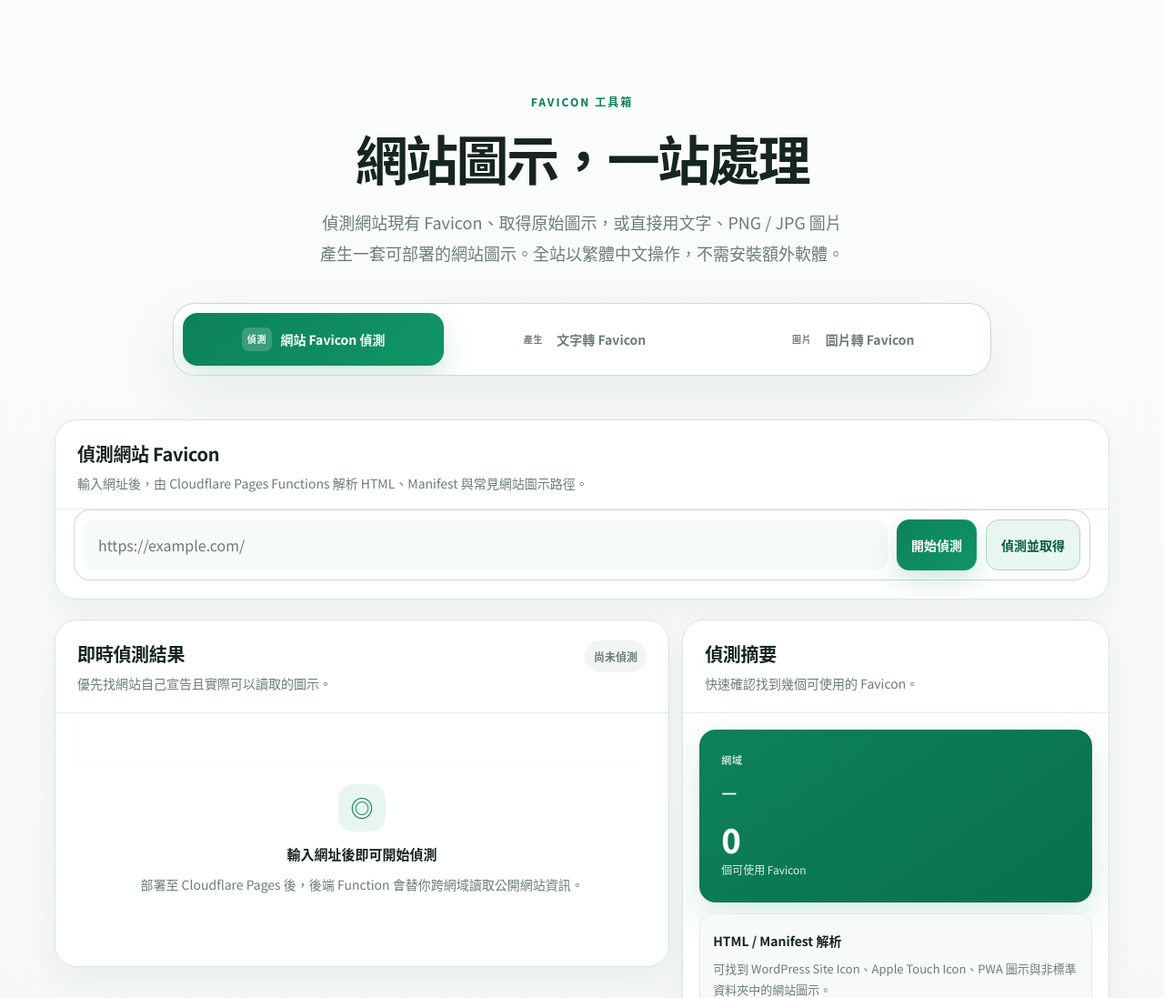
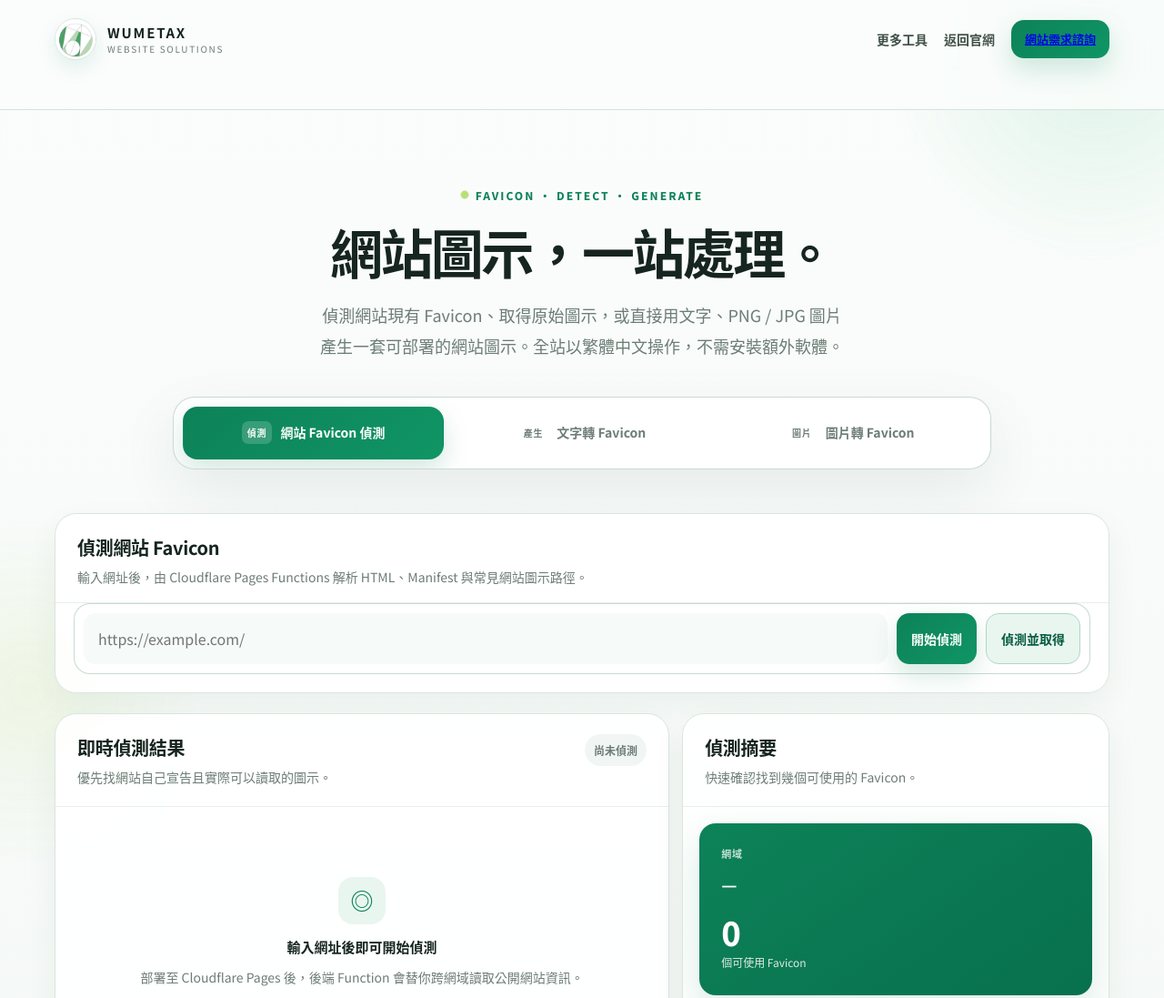
Before and after one commit to jimmy-is-me/favicon, a website: page index.html in a window 1280 px wide. Shown: the top 1097 px of the page at 91% size. Drawn offline with Linux system fonts and the light colour scheme.

Commit message:
Sync root compatibility page with WUMETAX visual refresh

```diff
--- a/index.html
+++ b/index.html
@@ -3,9 +3,10 @@
 <head>
   <meta charset="utf-8">
   <meta name="viewport" content="width=device-width, initial-scale=1">
-  <meta name="theme-color" content="#0f766e">
+  <meta name="theme-color" content="#0d8259">
   <meta name="description" content="繁體中文 Favicon 工具箱：偵測網站現有圖示，或將文字、PNG、JPG 圖片轉成 favicon.ico、PNG 與完整網站圖示包。">
   <title>Favicon 工具箱｜偵測、文字與圖片轉 Favicon</title>
+  <link rel="icon" href="/public/assets/images/wumetax-logo.webp" type="image/webp">
   <link rel="preconnect" href="https://fonts.googleapis.com">
   <link rel="preconnect" href="https://fonts.gstatic.com" crossorigin>
   <link href="https://fonts.googleapis.com/css2?family=Noto+Sans+TC:wght@400;500;600;700;800;900&display=swap" rel="stylesheet">
@@ -16,10 +17,31 @@
   <script src="/public/assets/js/image-to-favicon.js" defer></script>
 </head>
 <body>
-  <main class="shell">
-    <section class="hero toolbox-hero">
-      <div class="eyebrow">FAVICON 工具箱</div>
-      <h1>網站圖示，一站處理</h1>
+  <div class="ambient ambient-a" aria-hidden="true"></div>
+  <div class="ambient ambient-b" aria-hidden="true"></div>
+  <div class="ambient-grid" aria-hidden="true"></div>
+
+  <header class="site-header">
+    <div class="shell header-inner">
+      <a class="brand" href="https://wumetax.com/" target="_blank" rel="noopener" aria-label="WUMETAX 官方網站">
+        <img class="brand-logo" src="/public/assets/images/wumetax-logo.webp" alt="WUMETAX Logo">
+        <span class="brand-copy">
+          <strong>WUMETAX</strong>
+          <small>WEBSITE SOLUTIONS</small>
+        </span>
+      </a>
+      <nav class="header-actions" aria-label="主要導覽">
+        <a class="text-link" href="https://wumetax.com/lab/" target="_blank" rel="noopener">更多工具</a>
+        <a class="text-link" href="https://wumetax.com/" target="_blank" rel="noopener">返回官網</a>
+        <a class="button button-small" href="https://wumetax.com/contact/" target="_blank" rel="noopener">網站需求諮詢</a>
+      </nav>
+    </div>
+  </header>
+
+  <main class="shell main-shell">
+    <section class="hero toolbox-hero reveal is-visible">
+      <div class="eyebrow"><span class="pulse"></span> FAVICON · DETECT · GENERATE</div>
+      <h1>網站圖示，一站處理。</h1>
       <p class="hero-copy">
         偵測網站現有 Favicon、取得原始圖示，或直接用文字、PNG / JPG 圖片產生一套可部署的網站圖示。全站以繁體中文操作，不需安裝額外軟體。
       </p>
@@ -572,10 +594,25 @@
       </div>
     </section>
 
-    <footer>
-      Favicon 工具箱 · 繁體中文 · Cloudflare Pages Functions
-    </footer>
   </main>
+
+  <footer class="site-footer">
+    <div class="shell footer-inner">
+      <div class="footer-brand">
+        <img src="/public/assets/images/wumetax-logo.webp" alt="">
+        <div>
+          <strong>WUMETAX LTD.</strong>
+          <p>企業網站建置、電子商務、主機代管與網站維護。</p>
+        </div>
+      </div>
+      <div class="footer-links">
+        <a href="https://wumetax.com/" target="_blank" rel="noopener">官方網站</a>
+        <a href="https://wumetax.com/lab/" target="_blank" rel="noopener">WUMETAX Lab</a>
+        <a href="https://wumetax.com/contact/" target="_blank" rel="noopener">聯絡我們</a>
+      </div>
+    </div>
+    <div class="shell footer-bottom">© 2022–2026 Wumetax LTD. · Favicon Toolbox</div>
+  </footer>
 
   <div class="toast" id="toast" role="status" aria-live="polite"></div>
 </body>
```
